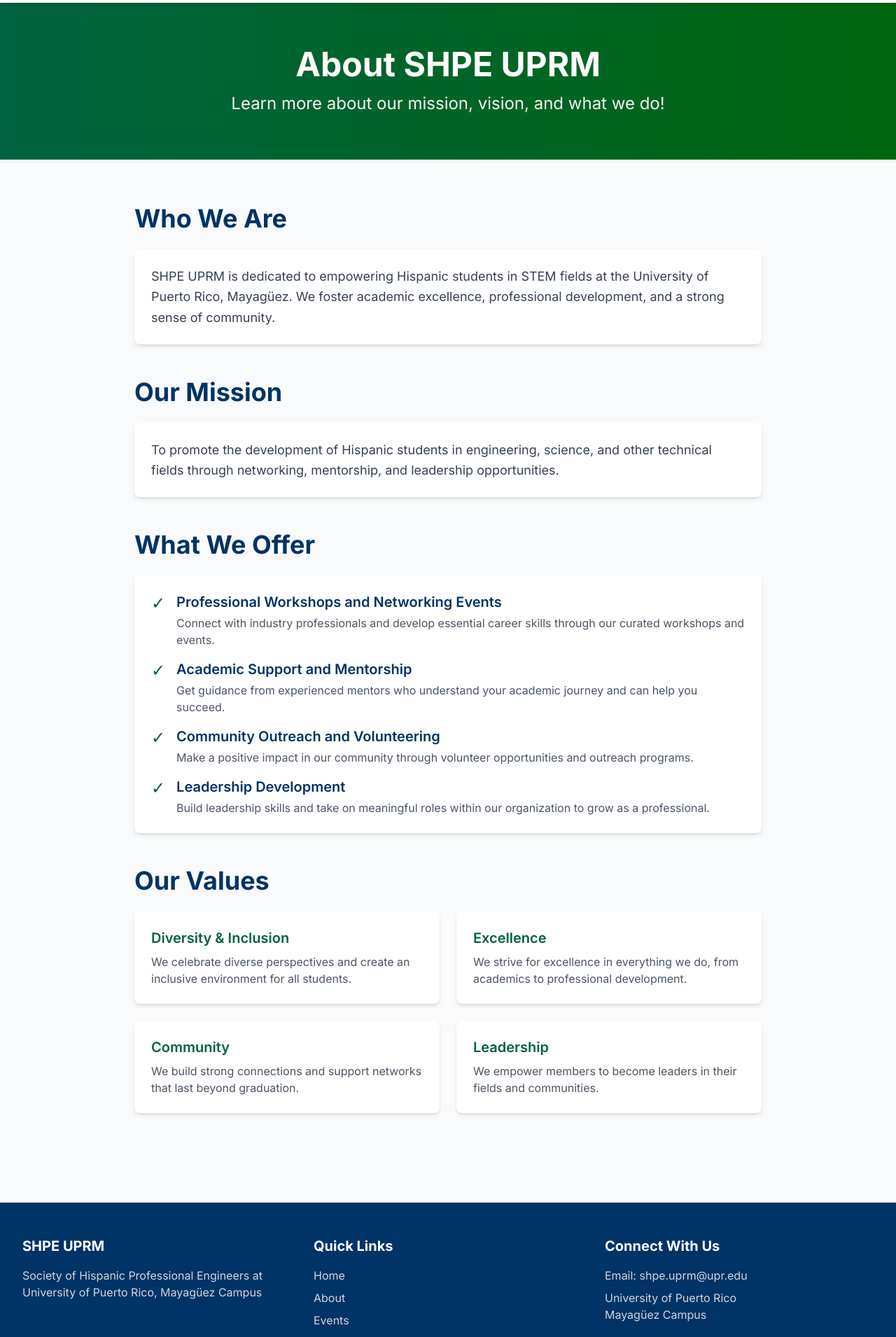
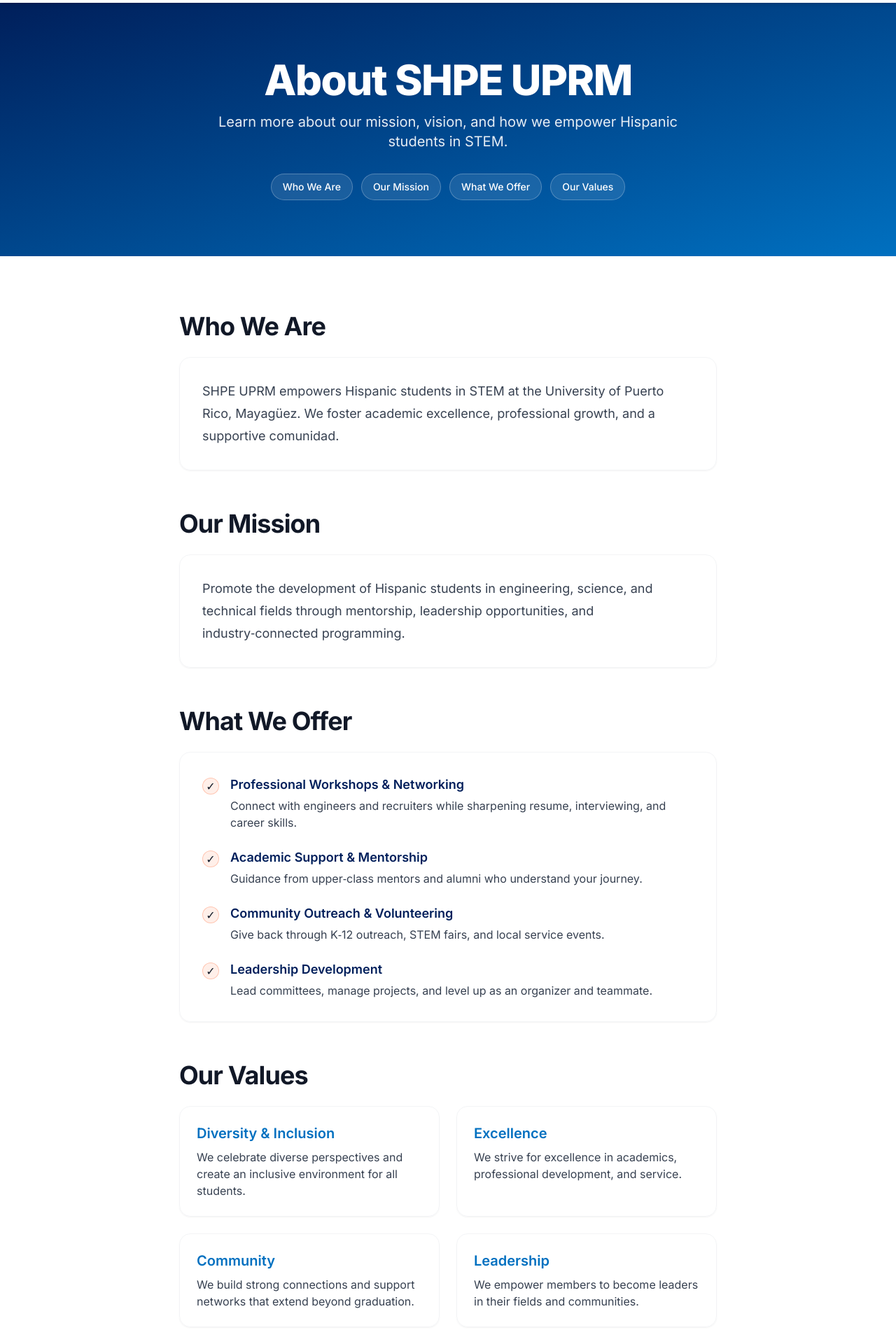
Before and after one commit to shpeuprm/shpeuprm-website, a Next.js app: page /about in a window 1280 px wide. Shown: the part 60-1970 px from the top of the page at 70% size. Built offline with nearby package versions, Linux system fonts and the light colour scheme.

Commit message:
Refactor AboutPage for improved accessibility, responsiveness, and UX consistency; integrate motion effects with reduced motion support.

```diff
--- a/app/about/page.tsx
+++ b/app/about/page.tsx
@@ -1,225 +1,271 @@
 "use client";
 
-import { motion } from "framer-motion";
-import { fadeIn, fadeInUp, staggerContainer, scaleIn } from "@/lib/animations";
+import * as React from "react";
+import { motion, useReducedMotion } from "framer-motion";
 
+/**
+ * AboutPage — refactored for accessible, responsive, and consistent UX.
+ * - Removes hidden deps (no custom animation lib, no icon libs).
+ * - Honors prefers-reduced-motion.
+ * - Uses semantic sections with anchors for in‑page nav.
+ * - Tight, readable line length and consistent spacing.
+ *
+ * Brand palette (SHPE):
+ * NAVY        #001F5B
+ * BLUE        #0070C0
+ * CYAN        #72A9BE
+ * ORANGE      #FD652F
+ * RED-ORANGE  #D33A02
+ * GRAY        #626366
+ */
 export default function AboutPage() {
+  const reduceMotion = useReducedMotion();
+
+  // Motion variants (kept subtle; disabled when user prefers reduced motion)
+  const fadeInUp = {
+    hidden: { opacity: 0, y: 12 },
+    visible: {
+      opacity: 1,
+      y: 0,
+      transition: { duration: 0.6, ease: [0.2, 0.8, 0.2, 1] },
+    },
+  } as const;
+
+  const scaleIn = {
+    hidden: { opacity: 0, scale: 0.98 },
+    visible: {
+      opacity: 1,
+      scale: 1,
+      transition: { duration: 0.45, ease: [0.2, 0.8, 0.2, 1] },
+    },
+  } as const;
+
+  const stagger = {
+    hidden: {},
+    visible: { transition: { staggerChildren: 0.08 } },
+  } as const;
+
+  const anim = reduceMotion
+    ? { initial: false as const, whileInView: undefined, animate: undefined }
+    : { initial: "hidden" as const, whileInView: "visible", animate: "visible" as const };
+
   return (
-    <div>
-      {/* Hero Section */}
-      <section className="bg-gradient-to-r from-secondary to-secondary-light text-white py-16">
-        <motion.div
-          className="container-custom text-center"
-          {...fadeIn}
-          initial="initial"
-          animate="animate"
-        >
+    <div className="min-h-screen bg-white text-gray-900">
+      {/* Skip link for keyboard users */}
+      <a
+        href="#main"
+        className="sr-only focus:not-sr-only focus:fixed focus:top-4 focus:left-4 focus:z-50 focus:rounded-xl focus:bg-white focus:px-4 focus:py-2 focus:text-sm focus:shadow-lg"
+      >
+        Skip to content
+      </a>
+
+      {/* Hero */}
+      <section
+        aria-labelledby="about-hero-title"
+        className="relative isolate overflow-hidden bg-gradient-to-br from-[#001F5B] to-[#0070C0] text-white"
+      >
+        <div className="absolute inset-0 pointer-events-none opacity-20 [mask-image:radial-gradient(50%_50%_at_50%_0%,#000,transparent_80%)]" />
+        <div className="mx-auto max-w-7xl px-4 sm:px-6 lg:px-8 py-16 md:py-20 text-center">
           <motion.h1
-            className="text-4xl md:text-5xl font-bold mb-4"
-            {...fadeInUp}
+            id="about-hero-title"
+            className="text-4xl sm:text-5xl md:text-6xl font-extrabold tracking-tight drop-shadow-sm"
+            variants={fadeInUp}
+            {...anim}
           >
             About SHPE UPRM
           </motion.h1>
           <motion.p
-            className="text-xl md:text-2xl text-gray-100"
-            {...fadeInUp}
-            transition={{ duration: 0.6, delay: 0.1 }}
+            className="mx-auto mt-4 max-w-2xl text-base sm:text-lg md:text-xl text-white/90"
+            variants={fadeInUp}
+            {...anim}
           >
-            Learn more about our mission, vision, and what we do!
+            Learn more about our mission, vision, and how we empower Hispanic students in STEM.
           </motion.p>
-        </motion.div>
+
+          {/* On this page: anchor nav */}
+          <motion.nav
+            aria-label="On this page"
+            className="mx-auto mt-8 flex flex-wrap items-center justify-center gap-3"
+            variants={stagger}
+            {...anim}
+          >
+            {[
+              { href: "#who-we-are", label: "Who We Are" },
+              { href: "#our-mission", label: "Our Mission" },
+              { href: "#what-we-offer", label: "What We Offer" },
+              { href: "#our-values", label: "Our Values" },
+            ].map((item) => (
+              <motion.a
+                key={item.href}
+                href={item.href}
+                className="rounded-full border border-white/25 bg-white/10 px-4 py-2 text-sm font-medium text-white backdrop-blur transition hover:bg-white/20 focus:outline-none focus-visible:ring-2 focus-visible:ring-offset-2 focus-visible:ring-white/60 focus-visible:ring-offset-[#001F5B]"
+                variants={fadeInUp}
+              >
+                {item.label}
+              </motion.a>
+            ))}
+          </motion.nav>
+        </div>
       </section>
 
-      {/* Main Content */}
-      <div className="container-custom py-16">
-        <div className="max-w-4xl mx-auto">
+      {/* Main */}
+      <main id="main" className="mx-auto max-w-7xl px-4 sm:px-6 lg:px-8 py-14 md:py-20">
+        <div className="mx-auto max-w-3xl">
           {/* Who We Are */}
-          <motion.section
-            className="mb-12"
-            {...fadeIn}
-            initial="initial"
-            whileInView="animate"
-            viewport={{ once: true }}
-          >
-            <motion.h2 className="section-heading" {...fadeInUp}>
-              Who We Are
-            </motion.h2>
-            <motion.div
-              className="card"
-              {...scaleIn}
-              transition={{ duration: 0.5, delay: 0.1 }}
-            >
-              <p className="text-lg text-gray-700 leading-relaxed">
-                SHPE UPRM is dedicated to empowering Hispanic students in STEM
-                fields at the University of Puerto Rico, Mayagüez. We foster
-                academic excellence, professional development, and a strong
-                sense of community.
+          <Section id="who-we-are" title="Who We Are" anim={anim} fadeInUp={fadeInUp}>
+            <Card anim={anim} scaleIn={scaleIn}>
+              <p className="text-lg leading-8 text-gray-700">
+                SHPE UPRM empowers Hispanic students in STEM at the University of Puerto Rico, Mayagüez.
+                We foster academic excellence, professional growth, and a supportive comunidad.
               </p>
-            </motion.div>
-          </motion.section>
+            </Card>
+          </Section>
 
           {/* Our Mission */}
-          <motion.section
-            className="mb-12"
-            {...fadeIn}
-            initial="initial"
-            whileInView="animate"
-            viewport={{ once: true }}
-          >
-            <motion.h2 className="section-heading" {...fadeInUp}>
-              Our Mission
-            </motion.h2>
-            <motion.div
-              className="card"
-              {...scaleIn}
-              transition={{ duration: 0.5, delay: 0.1 }}
-            >
-              <p className="text-lg text-gray-700 leading-relaxed">
-                To promote the development of Hispanic students in engineering,
-                science, and other technical fields through networking,
-                mentorship, and leadership opportunities.
+          <Section id="our-mission" title="Our Mission" anim={anim} fadeInUp={fadeInUp}>
+            <Card anim={anim} scaleIn={scaleIn}>
+              <p className="text-lg leading-8 text-gray-700">
+                Promote the development of Hispanic students in engineering, science, and technical fields
+                through mentorship, leadership opportunities, and industry‑connected programming.
               </p>
-            </motion.div>
-          </motion.section>
+            </Card>
+          </Section>
 
           {/* What We Offer */}
-          <motion.section
-            className="mb-12"
-            {...fadeIn}
-            initial="initial"
-            whileInView="animate"
-            viewport={{ once: true }}
+          <Section id="what-we-offer" title="What We Offer" anim={anim} fadeInUp={fadeInUp}>
+            <Card anim={anim} scaleIn={scaleIn}>
+              <ul role="list" className="space-y-6">
+                <Offer
+                  title="Professional Workshops & Networking"
+                  desc="Connect with engineers and recruiters while sharpening resume, interviewing, and career skills."
+                />
+                <Offer
+                  title="Academic Support & Mentorship"
+                  desc="Guidance from upper‑class mentors and alumni who understand your journey."
+                />
+                <Offer
+                  title="Community Outreach & Volunteering"
+                  desc="Give back through K‑12 outreach, STEM fairs, and local service events."
+                />
+                <Offer
+                  title="Leadership Development"
+                  desc="Lead committees, manage projects, and level up as an organizer and teammate."
+                />
+              </ul>
+            </Card>
+          </Section>
+
+          {/* Values */}
+          <Section id="our-values" title="Our Values" anim={anim} fadeInUp={fadeInUp}>
+            <motion.div
+              className="grid grid-cols-1 gap-6 md:grid-cols-2"
+              variants={stagger}
+              {...anim}
+            >
+              <ValueCard title="Diversity & Inclusion" anim={anim} scaleIn={scaleIn}>
+                We celebrate diverse perspectives and create an inclusive environment for all students.
+              </ValueCard>
+              <ValueCard title="Excellence" anim={anim} scaleIn={scaleIn}>
+                We strive for excellence in academics, professional development, and service.
+              </ValueCard>
+              <ValueCard title="Community" anim={anim} scaleIn={scaleIn}>
+                We build strong connections and support networks that extend beyond graduation.
+              </ValueCard>
+              <ValueCard title="Leadership" anim={anim} scaleIn={scaleIn}>
+                We empower members to become leaders in their fields and communities.
+              </ValueCard>
+            </motion.div>
+          </Section>
+        </div>
+
+        {/* Back to top */}
+        <div className="mt-16 flex justify-center">
+          <a
+            href="#about-hero-title"
+            className="inline-flex items-center justify-center rounded-full border border-gray-200 bg-white px-4 py-2 text-sm font-medium text-gray-700 shadow-sm transition hover:bg-gray-50 focus:outline-none focus-visible:ring-2 focus-visible:ring-[#001F5B]"
           >
-            <motion.h2 className="section-heading" {...fadeInUp}>
-              What We Offer
-            </motion.h2>
-            <motion.div
-              className="card"
-              {...scaleIn}
-              transition={{ duration: 0.5, delay: 0.1 }}
-            >
-              <ul className="space-y-4">
-                <li className="flex items-start">
-                  <span className="text-secondary text-2xl mr-4">✓</span>
-                  <div>
-                    <h3 className="font-semibold text-xl text-primary mb-1">
-                      Professional Workshops and Networking Events
-                    </h3>
-                    <p className="text-gray-600">
-                      Connect with industry professionals and develop essential
-                      career skills through our curated workshops and events.
-                    </p>
-                  </div>
-                </li>
-                <li className="flex items-start">
-                  <span className="text-secondary text-2xl mr-4">✓</span>
-                  <div>
-                    <h3 className="font-semibold text-xl text-primary mb-1">
-                      Academic Support and Mentorship
-                    </h3>
-                    <p className="text-gray-600">
-                      Get guidance from experienced mentors who understand your
-                      academic journey and can help you succeed.
-                    </p>
-                  </div>
-                </li>
-                <li className="flex items-start">
-                  <span className="text-secondary text-2xl mr-4">✓</span>
-                  <div>
-                    <h3 className="font-semibold text-xl text-primary mb-1">
-                      Community Outreach and Volunteering
-                    </h3>
-                    <p className="text-gray-600">
-                      Make a positive impact in our community through volunteer
-                      opportunities and outreach programs.
-                    </p>
-                  </div>
-                </li>
-                <li className="flex items-start">
-                  <span className="text-secondary text-2xl mr-4">✓</span>
-                  <div>
-                    <h3 className="font-semibold text-xl text-primary mb-1">
-                      Leadership Development
-                    </h3>
-                    <p className="text-gray-600">
-                      Build leadership skills and take on meaningful roles
-                      within our organization to grow as a professional.
-                    </p>
-                  </div>
-                </li>
-              </ul>
-            </motion.div>
-          </motion.section>
-
-          {/* Values Section */}
-          <motion.section
-            {...fadeIn}
-            initial="initial"
-            whileInView="animate"
-            viewport={{ once: true }}
-          >
-            <motion.h2 className="section-heading" {...fadeInUp}>
-              Our Values
-            </motion.h2>
-            <motion.div
-              className="grid grid-cols-1 md:grid-cols-2 gap-6"
-              {...staggerContainer}
-              initial="initial"
-              whileInView="animate"
-              viewport={{ once: true }}
-            >
-              <motion.div className="card" {...scaleIn}>
-                <h3 className="text-xl font-semibold text-secondary mb-2">
-                  Diversity & Inclusion
-                </h3>
-                <p className="text-gray-600">
-                  We celebrate diverse perspectives and create an inclusive
-                  environment for all students.
-                </p>
-              </motion.div>
-              <motion.div
-                className="card"
-                {...scaleIn}
-                transition={{ duration: 0.5, delay: 0.1 }}
-              >
-                <h3 className="text-xl font-semibold text-secondary mb-2">
-                  Excellence
-                </h3>
-                <p className="text-gray-600">
-                  We strive for excellence in everything we do, from academics
-                  to professional development.
-                </p>
-              </motion.div>
-              <motion.div
-                className="card"
-                {...scaleIn}
-                transition={{ duration: 0.5, delay: 0.2 }}
-              >
-                <h3 className="text-xl font-semibold text-secondary mb-2">
-                  Community
-                </h3>
-                <p className="text-gray-600">
-                  We build strong connections and support networks that last
-                  beyond graduation.
-                </p>
-              </motion.div>
-              <motion.div
-                className="card"
-                {...scaleIn}
-                transition={{ duration: 0.5, delay: 0.3 }}
-              >
-                <h3 className="text-xl font-semibold text-secondary mb-2">
-                  Leadership
-                </h3>
-                <p className="text-gray-600">
-                  We empower members to become leaders in their fields and
-                  communities.
-                </p>
-              </motion.div>
-            </motion.div>
-          </motion.section>
+            Back to top
+          </a>
         </div>
-      </div>
+      </main>
     </div>
   );
 }
+
+/* ---------- Small composables ---------- */
+function Section({
+  id,
+  title,
+  children,
+  anim,
+  fadeInUp,
+}: {
+  id: string;
+  title: string;
+  children: React.ReactNode;
+  anim: any;
+  fadeInUp: any;
+}) {
+  return (
+    <section id={id} aria-labelledby={`${id}-title`} className="scroll-mt-28 mb-12 md:mb-14">
+      <motion.h2
+        id={`${id}-title`}
+        className="text-2xl sm:text-3xl md:text-4xl font-bold tracking-tight text-gray-900"
+        variants={fadeInUp}
+        {...anim}
+      >
+        {title}
+      </motion.h2>
+      <div className="mt-6">{children}</div>
+    </section>
+  );
+}
+
+function Card({ children, anim, scaleIn }: { children: React.ReactNode; anim: any; scaleIn: any }) {
+  return (
+    <motion.div
+      className="rounded-2xl border border-gray-100 bg-white/80 p-6 shadow-sm backdrop-blur-sm md:p-8"
+      variants={scaleIn}
+      {...anim}
+    >
+      {children}
+    </motion.div>
+  );
+}
+
+function Offer({ title, desc }: { title: string; desc: string }) {
+  return (
+    <li className="flex gap-4">
+      <span aria-hidden className="mt-1 inline-flex h-6 w-6 flex-none items-center justify-center rounded-full border border-[#FD652F]/30 bg-[#FD652F]/10 text-base leading-none">
+        ✓
+      </span>
+      <div>
+        <h3 className="text-lg font-semibold text-[#001F5B]">{title}</h3>
+        <p className="mt-1 text-gray-700">{desc}</p>
+      </div>
+    </li>
+  );
+}
+
+function ValueCard({
+  title,
+  children,
+  anim,
+  scaleIn,
+}: {
+  title: string;
+  children: React.ReactNode;
+  anim: any;
+  scaleIn: any;
+}) {
+  return (
+    <motion.div
+      className="rounded-2xl border border-gray-100 bg-white/80 p-6 shadow-sm backdrop-blur-sm"
+      variants={scaleIn}
+      {...anim}
+    >
+      <h3 className="text-xl font-semibold text-[#0070C0]">{title}</h3>
+      <p className="mt-2 text-gray-700">{children}</p>
+    </motion.div>
+  );
+}
```
